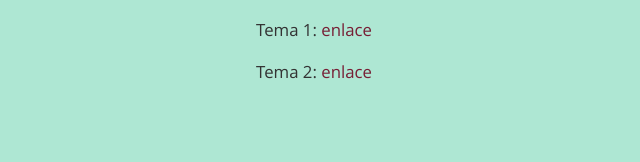
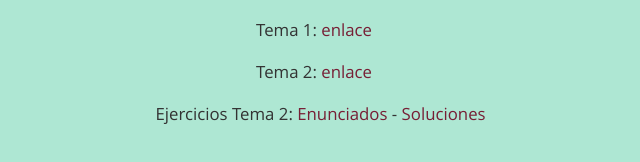
Before and after one commit to fjarabajurado/bbdd, a plain HTML site: page index.html in a window 1280 px wide. Shown: the whole page, without its empty margins (326-966 px from the left). Drawn offline with Linux system fonts and the light colour scheme; files that its build step writes are made by us from their sources.

Commit message:
Update index.html

```diff
--- a/index.html
+++ b/index.html
@@ -16,4 +16,5 @@
 <body class="exe-web-site" id="exe-node-0">
 <p>Tema 1: <a href="tema01/index.html">enlace</a></p>
 <p>Tema 2: <a href="tema02/index.html">enlace</a></p>
+<p>&nbsp;&nbsp;&nbsp;Ejercicios Tema 2: <a href="tema02/enunciados.pdf" target="_blank">Enunciados</a> - <a href="tema02/soluciones.pdf" target="_blank">Soluciones</a></p>
 </body></html>
```
